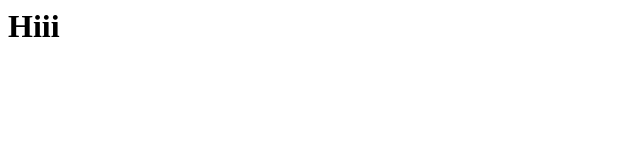
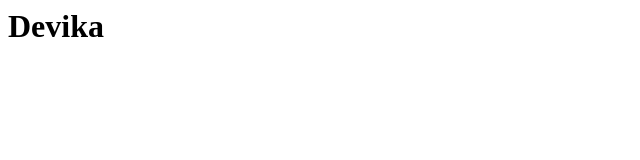
Before and after one commit to Sowmiya3352/demo.html, a plain HTML site: page index.html in a window 1280 px wide. Shown: the whole page, without its empty margins (0-640 px from the left). Drawn offline with Linux system fonts and the light colour scheme.

Commit message:
Update index.html

```diff
--- a/index.html
+++ b/index.html
@@ -1,7 +1,7 @@
 <html>
 <head>
 <h1>
-Hiii
+  Devika
 </h1>
 </head>
 </html>
```
